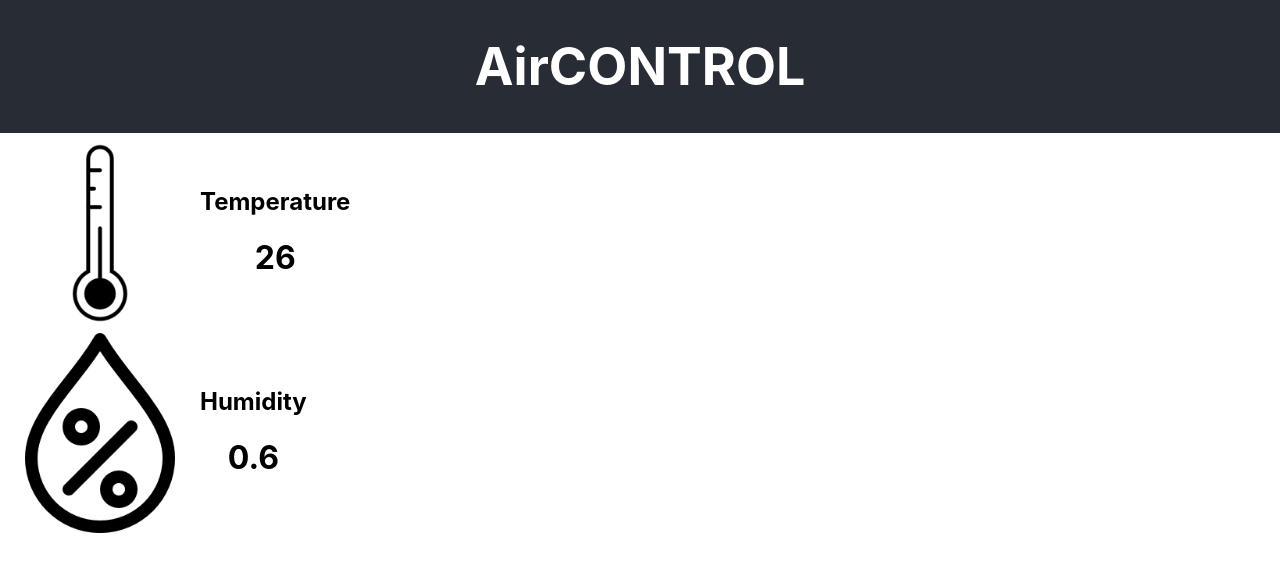
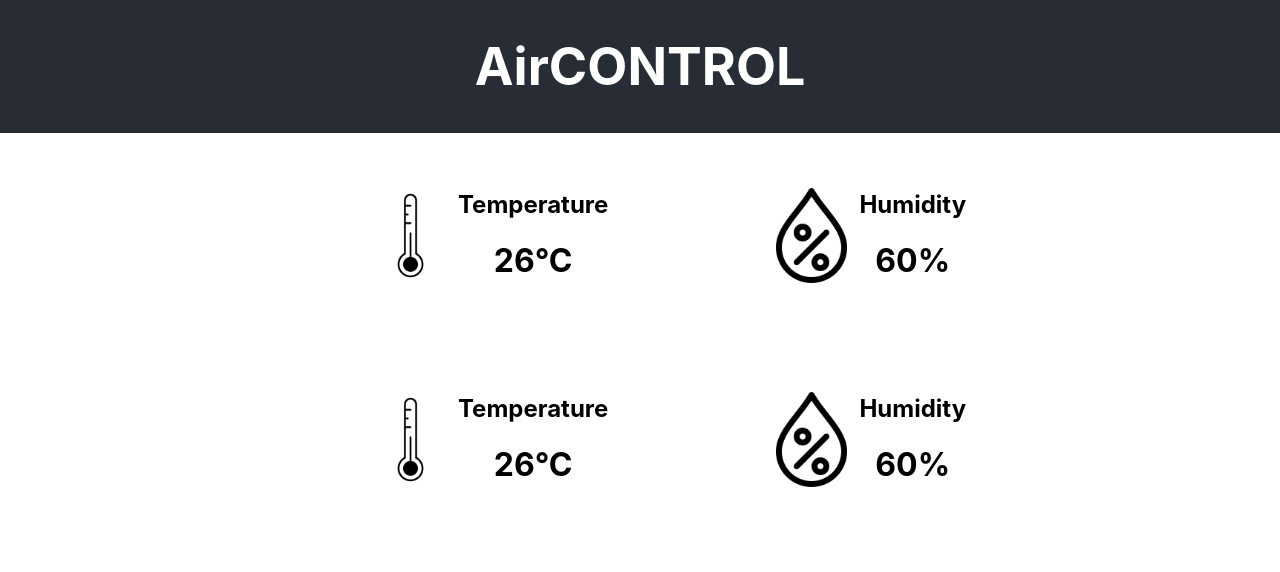
Before and after one commit to KawinM23/EmbeddedLabProjectWebsite, a React (Create React App) app: page / in a window 1280 px wide. Shown: the top 572 px of the page. Built offline with nearby package versions, Linux system fonts and the light colour scheme.

Commit message:
Put Display box in Table

```diff
--- a/src/App.css
+++ b/src/App.css
@@ -27,14 +27,31 @@
   color: #61dafb;
 }
 
+.Display-table {
+  width: 60%;
+  margin-left: auto;
+  margin-right: auto;
+}
+
+
 .Display-box {
   display: flex;
   width: 50%;
   height: 200px;
+  margin: auto;
   text-align: center;
   vertical-align: middle;
+  align-items: center;
 }
 
 .Display-text {
   margin: auto 0 auto 0;
 }
+
+.Display-icon {
+  display: block;
+  max-width:230px;
+  max-height:95px;
+  width: auto;
+  height: auto;
+}
--- a/src/App.tsx
+++ b/src/App.tsx
@@ -8,10 +8,17 @@ function App() {
       <header className="App-header">
         <h1>AirCONTROL</h1>
       </header>
-      <div>
-        <DisplayData name="Temperature" value={26}></DisplayData>
-        <DisplayData name="Humidity" value={0.6}></DisplayData>
-      </div>
+      <table className="Display-table">
+        <tr>
+          <td><DisplayData name="Temperature" value={26}></DisplayData></td>
+          <td><DisplayData name="Humidity" value={0.6}></DisplayData></td>
+        </tr>
+        <tr>
+          <td><DisplayData name="Temperature" value={26}></DisplayData></td>
+          <td><DisplayData name="Humidity" value={0.6}></DisplayData></td>
+        </tr>
+      </table>
+
     </div>
   );
 }
--- a/src/DisplayData.tsx
+++ b/src/DisplayData.tsx
@@ -3,17 +3,26 @@ import React from "react"
 function DisplayData(props: any) {
     const url: string = props.name + ".png";
 
+    var display_value!: string;
+
+    if(props.name == "Temperature"){
+        display_value = props.value + "°C";
+    }else if(props.name == "Humidity"){
+        display_value = (props.value*100) + "%";
+    }else if(props.name == "Light"){
+        display_value = (props.value*100) + "%";
+    }else if(props.name == "Dust"){
+        display_value = (props.value*100) + "%";
+    }
+
     return (
-
         <div className="Display-box">
-
             <img className="Display-icon" src={url} alt={props.name} />
             <div className="Display-text">
                 <h2>{props.name}</h2>
-                <h1>{props.value}</h1>
+                <h1>{display_value}</h1>
             </div>
         </div>
-
     )
 }
 
--- a/tsconfig.json
+++ b/tsconfig.json
@@ -18,7 +18,7 @@
     "resolveJsonModule": true,
     "isolatedModules": true,
     "noEmit": true,
-    "jsx": "react-jsx"
+    "jsx": "preserve"
   },
   "include": [
     "src"
```
Also changed, not shown: package.json (+5 -2 lines), 1 other file (tests, documents, lock files or other folders).
